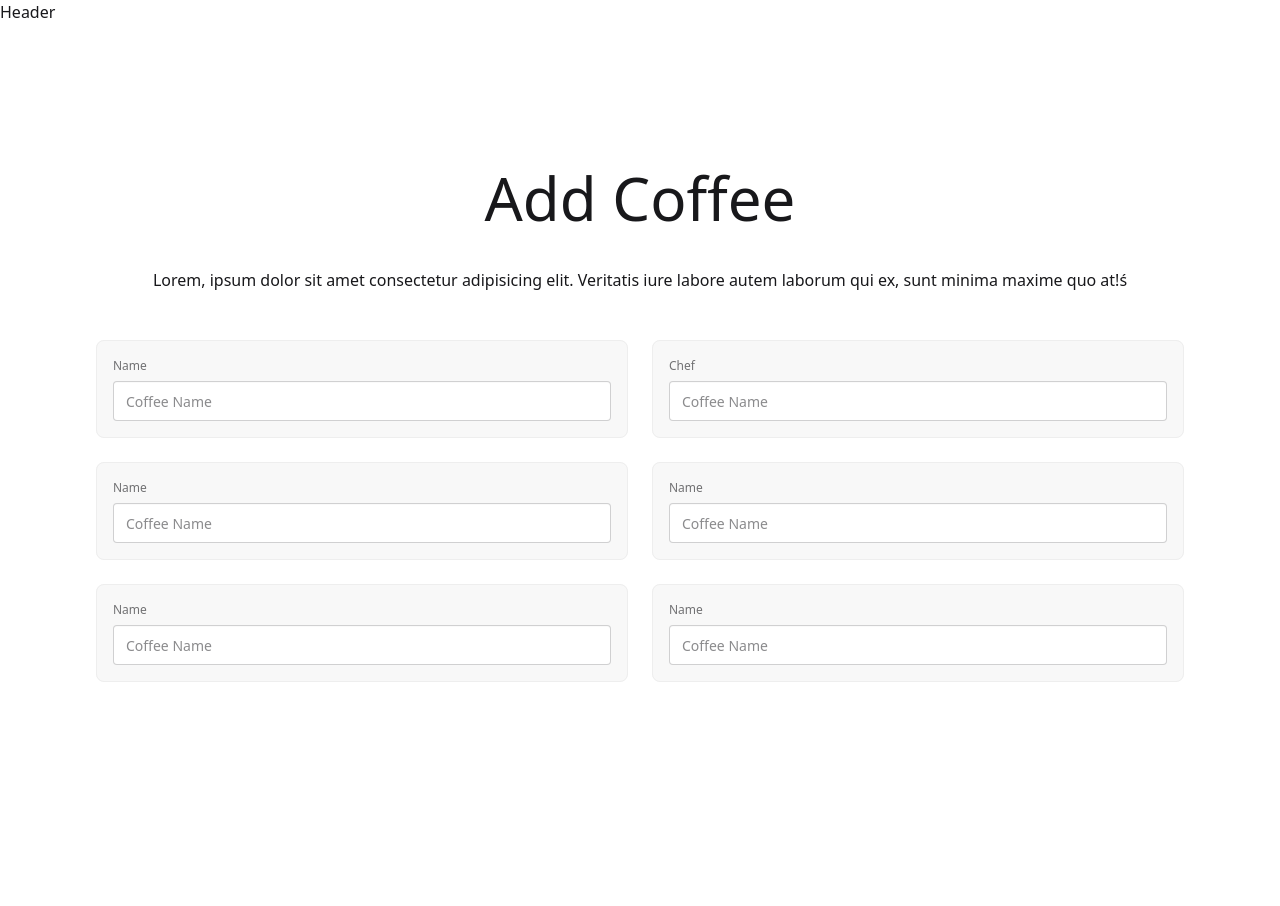
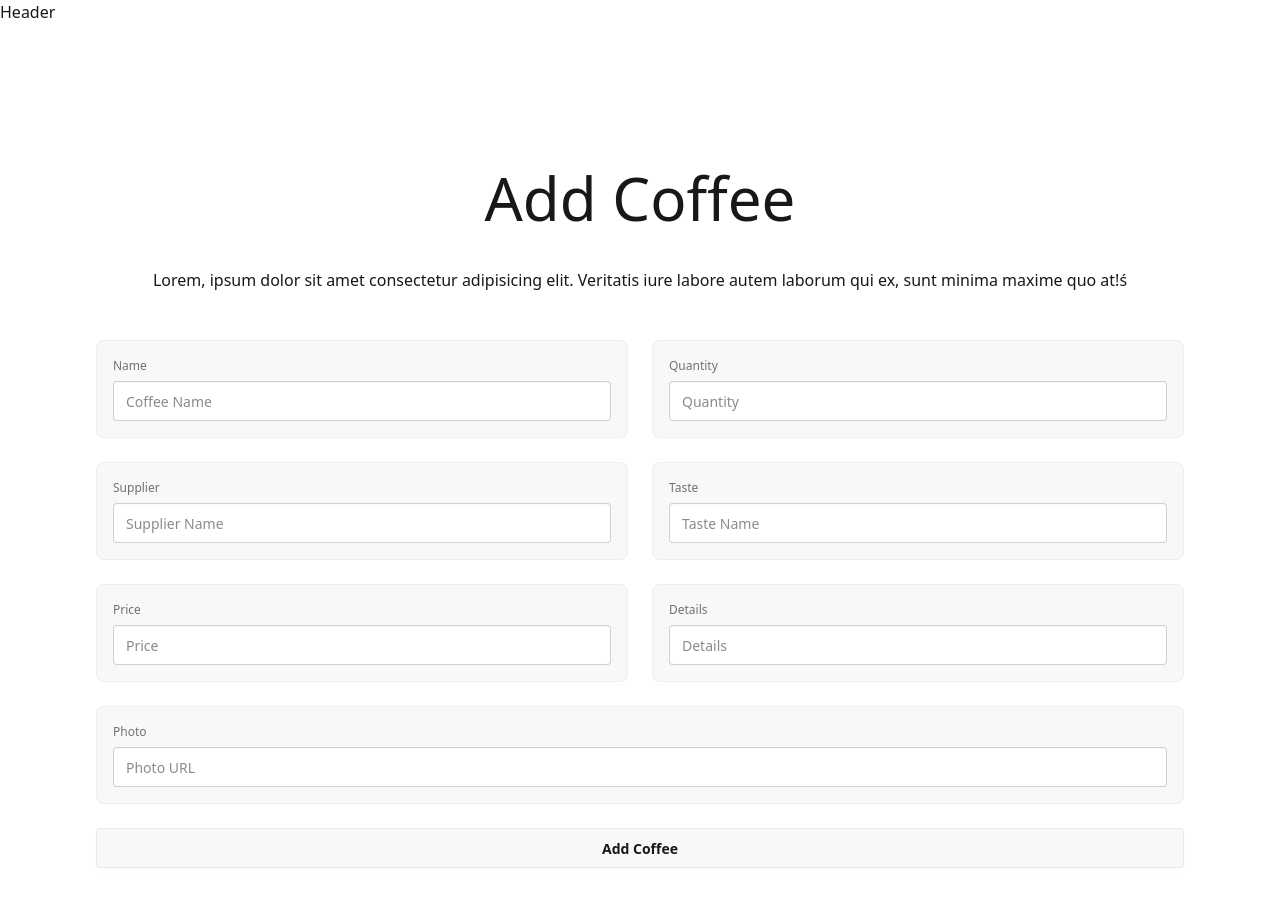
Before and after one commit to mdmhrz/coffee-store-client, a React (Vite) app: page /addCoffee in a window 1280 px wide. Shown: the top 906 px of the page. Before the commit the page ends 800 px from the top, so only its background shows below. Built offline with nearby package versions, Linux system fonts and the light colour scheme.

Commit message:
Form data added to DB

```diff
--- a/package.json
+++ b/package.json
@@ -13,7 +13,9 @@
     "@tailwindcss/vite": "^4.1.10",
     "react": "^19.1.0",
     "react-dom": "^19.1.0",
+    "react-icons": "^5.5.0",
     "react-router": "^7.6.2",
+    "sweetalert2": "^11.22.0",
     "tailwindcss": "^4.1.10"
   },
   "devDependencies": {
--- a/src/components/AddCoffee.jsx
+++ b/src/components/AddCoffee.jsx
@@ -1,40 +1,73 @@
 import React from 'react';
+import Swal from 'sweetalert2';
 
 const AddCoffee = () => {
+
+
+    const handleAddCoffee = e => {
+        e.preventDefault()
+        const form = e.target;
+        const formData = new FormData(form);
+        const newCoffee = Object.fromEntries(formData.entries())
+        console.log(newCoffee);
+
+        // Send data to DB
+        fetch('http://localhost:3000/coffees', {
+            method: 'POST',
+            headers: {
+                'Content-type': 'application/json'
+            },
+            body: JSON.stringify(newCoffee)
+        }).then(res => res.json()).then(data => {
+            if (data.insertedId) {
+                Swal.fire({
+                    title: "Coffee Added Successfully",
+                    icon: "success",
+                    draggable: true
+                });
+            }
+            form.reset();
+        })
+    }
+
     return (
         <div className='p-24'>
             <div className='text-center p-12 space-y-10'>
                 <h1 className='text-6xl'>Add Coffee</h1>
                 <p>Lorem, ipsum dolor sit amet consectetur adipisicing elit. Veritatis iure labore autem laborum qui ex, sunt minima maxime quo at!ś</p>
             </div>
-            <form action="">
+            <form onSubmit={handleAddCoffee}>
                 <div className='grid grid-cols-1 md:grid-cols-2 gap-6'>
                     <fieldset className="fieldset bg-base-200 border-base-300 rounded-box border p-4">
                         <label className="label">Name</label>
-                        <input type="text" className="input w-full" placeholder="Coffee Name" />
+                        <input type="text" className="input w-full" placeholder="Coffee Name" name='name' />
                     </fieldset>
                     <fieldset className="fieldset bg-base-200 border-base-300 rounded-box border p-4">
-                        <label className="label">Chef</label>
-                        <input type="text" className="input w-full" placeholder="Coffee Name" />
+                        <label className="label">Quantity</label>
+                        <input type="text" className="input w-full" placeholder="Quantity" name='quantity' />
                     </fieldset>
                     <fieldset className="fieldset bg-base-200 border-base-300 rounded-box border p-4">
-                        <label className="label">Name</label>
-                        <input type="text" className="input w-full" placeholder="Coffee Name" />
+                        <label className="label">Supplier</label>
+                        <input type="text" className="input w-full" placeholder="Supplier Name" name='supplier' />
                     </fieldset>
                     <fieldset className="fieldset bg-base-200 border-base-300 rounded-box border p-4">
-                        <label className="label">Name</label>
-                        <input type="text" className="input w-full" placeholder="Coffee Name" />
+                        <label className="label">Taste</label>
+                        <input type="text" className="input w-full" placeholder="Taste Name" name='taste' />
                     </fieldset>
                     <fieldset className="fieldset bg-base-200 border-base-300 rounded-box border p-4">
-                        <label className="label">Name</label>
-                        <input type="text" className="input w-full" placeholder="Coffee Name" />
+                        <label className="label">Price</label>
+                        <input type="text" className="input w-full" placeholder="Price" name='price' />
                     </fieldset>
                     <fieldset className="fieldset bg-base-200 border-base-300 rounded-box border p-4">
-                        <label className="label">Name</label>
-                        <input type="text" className="input w-full" placeholder="Coffee Name" />
+                        <label className="label">Details</label>
+                        <input type="text" className="input w-full" placeholder="Details" name='details' />
                     </fieldset>
-
                 </div>
+                <fieldset className="fieldset bg-base-200 border-base-300 rounded-box border p-4 my-6">
+                    <label className="label">Photo</label>
+                    <input type="text" className="input w-full" placeholder="Photo URL" name='photo' />
+                </fieldset>
+                <input type="submit" value="Add Coffee" className='btn w-full' />
             </form>
         </div>
     );
--- /dev/null
+++ b/src/components/CoffeeCard.jsx
@@ -0,0 +1,60 @@
+import React from 'react';
+import { FaEdit, FaEye } from 'react-icons/fa';
+import { MdDelete, MdEdit } from 'react-icons/md';
+import Swal from 'sweetalert2';
+
+const CoffeeCard = ({ coffee }) => {
+
+    const { _id, name, price, quantity, photo } = coffee;
+
+    const handleDelete = (_id) => {
+        // console.log(_id);
+        Swal.fire({
+            title: "Are you sure?",
+            text: "You won't be able to revert this!",
+            icon: "warning",
+            showCancelButton: true,
+            confirmButtonColor: "#3085d6",
+            cancelButtonColor: "#d33",
+            confirmButtonText: "Yes, delete it!"
+        }).then((result) => {
+            if (result.isConfirmed) {
+                Swal.fire({
+
+
+
+
+                    // title: "Deleted!",
+                    // text: "Your file has been deleted.",
+                    // icon: "success"
+                });
+            }
+        });
+    }
+
+    return (
+        <div className="card card-side bg-base-200 shadow-sm border-2 p-3">
+            <figure>
+                <img
+                    src={photo}
+                    alt="Movie" />
+            </figure>
+            <div className="flex w-full justify-around mt-4">
+                <div>
+                    <h2 className="">Name:{name}</h2>
+                    <p>Price: {price}</p>
+                    <p>Quantity: {quantity}</p>
+                </div>
+                <div className="card-actions">
+                    <div className="join join-vertical space-y-3">
+                        <button className="btn join-item bg-yellow-600"><FaEye className='text-white' /></button>
+                        <button className="btn join-item bg-white text-black"><MdEdit className='text-lg' /></button>
+                        <button onClick={() => handleDelete(_id)} className="btn join-item bg-red-700"><MdDelete className='text-lg' /></button>
+                    </div>
+                </div>
+            </div>
+        </div >
+    );
+};
+
+export default CoffeeCard;
--- a/src/components/Home.jsx
+++ b/src/components/Home.jsx
@@ -1,9 +1,18 @@
 import React from 'react';
+import { useLoaderData } from 'react-router';
+import CoffeeCard from './CoffeeCard';
 
 const Home = () => {
+
+    const coffees = useLoaderData();
+    console.log(coffees);
     return (
         <div>
-            This is hme
+            <div className='grid grid-cols-1 md:grid-cols-2 gap-6'>
+                {
+                    coffees.map(coffee => <CoffeeCard key={coffee._id} coffee={coffee} ></CoffeeCard>)
+                }
+            </div>
         </div>
     );
 };
--- a/src/main.jsx
+++ b/src/main.jsx
@@ -19,6 +19,7 @@ const router = createBrowserRouter([
     children: [
       {
         index: true,
+        loader: () => fetch('http://localhost:3000/coffees'),
         Component: Home
       },
       {
```
Also changed, not shown: 1 other file (tests, documents, lock files or other folders).
